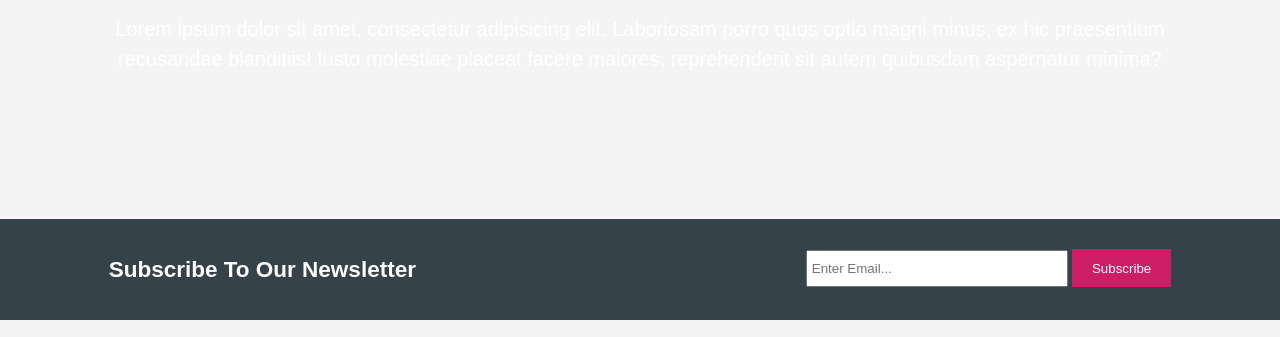
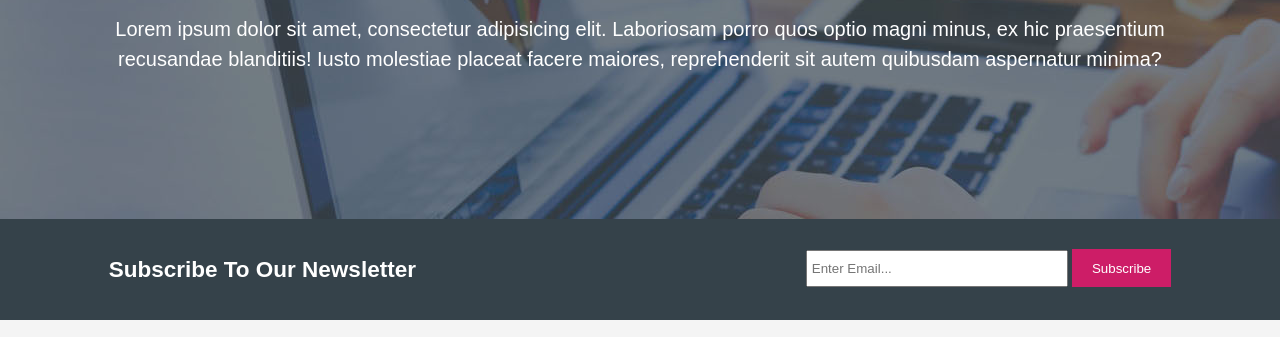
Before and after one commit to AnimalinAshell/Mock-Development-Agency, a plain HTML site: page index.html in a window 1280 px wide. Shown: the part 284-621 px from the top of the page. Drawn offline with Linux system fonts and the light colour scheme.

Commit message:
Update style.css

```diff
--- a/style.css
+++ b/style.css
@@ -88,7 +88,7 @@ header a:hover {
 
 #showcase {
 	min-height: 400px;
-	background:url("../img/showcase.jpg") no-repeat 0 -400px;
+	background:url("showcase.jpg") no-repeat 0 -400px;
 	text-align: center;
 	color: white;
 }
```
